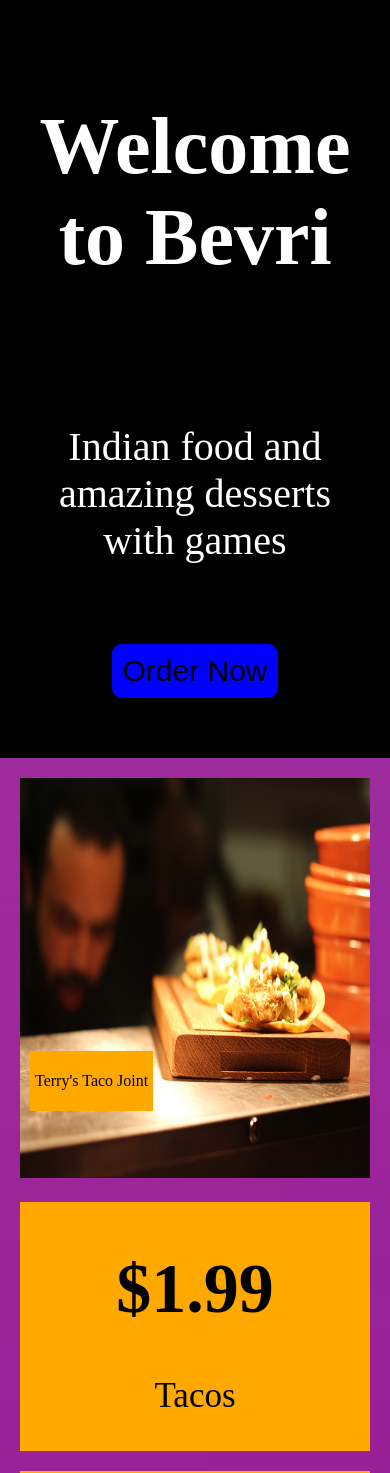
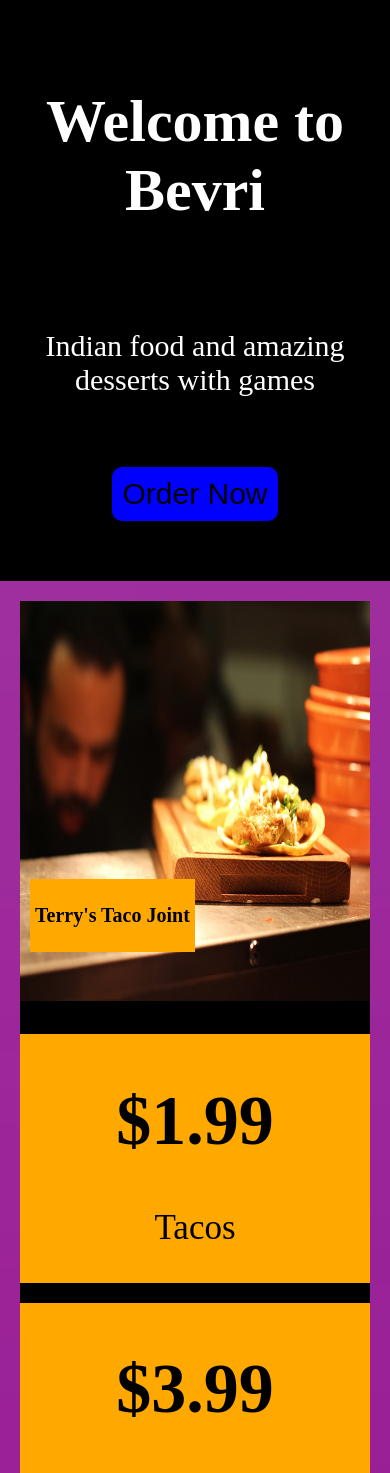
Before and after one commit to starcoder01/Indian-Restaraunt, a plain HTML site: page index.html in a window 390 px wide. Shown: the part 111-1584 px from the top of the page. Drawn offline with Linux system fonts and the light colour scheme.

Commit message:
Update style.css

```diff
--- a/style.css
+++ b/style.css
@@ -5,7 +5,6 @@ body{
     background:url('images/background.jpg');
     background-size:cover;
     background-repeat: no-repeat;
-    position:static;
 }
 
 header{
@@ -68,7 +67,7 @@ li button{
     flex:50%;
     color:white;
     text-align: center;
-    font-size:40px;
+    font-size:30px;
     padding:20px;
 }
 
@@ -79,18 +78,20 @@ li button{
     margin:40px;
     border-style: none;
     border-radius: 10px;
+    overflow-x: hidden;
 }
 
 .section1{
     display:flex;
     gap:20px;
-    height: 400px;
     margin:20px;
+    background-color: black;
 }
 
 .image{
     flex:60%;
     position:relative;
+    height:400px;
 }
 
 .image-text{
@@ -103,6 +104,8 @@ li button{
     background-color: #FFA900;
     margin:10px;
     padding:5px;
+    font-size:20px;
+    font-weight: bold;
 }
 
 .tags{
@@ -117,6 +120,7 @@ li button{
     background-color: #FFA900;
     font-size:35px;
     text-align:center;
+    gap:20px;
 }
 
 .items{
@@ -212,13 +216,17 @@ i{
     }
 
     .rest-text{
-        font-size:30px;
+        font-size:25px;
     }
 
+    .text{
+        padding:3px;
+        margin:3px;
+    }
 
     .section1{
         flex-direction: column;
-        height:800px;
+        height:1000px;
     }
 
     .items{
@@ -254,7 +262,7 @@ i{
 
     .section1{
         flex-direction: column;
-        height:800px;
+        height:950px;
     }
 
     .items{
```
